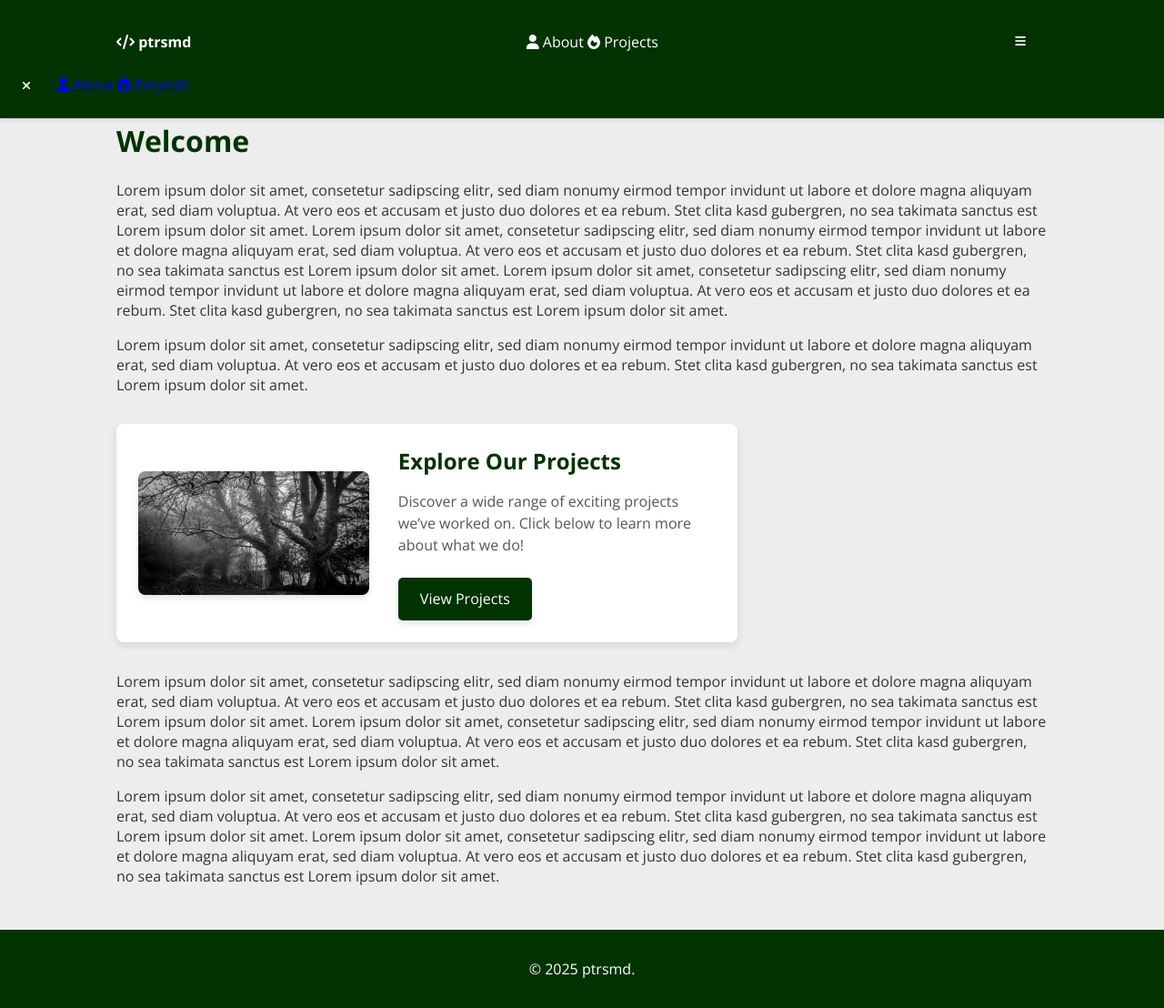
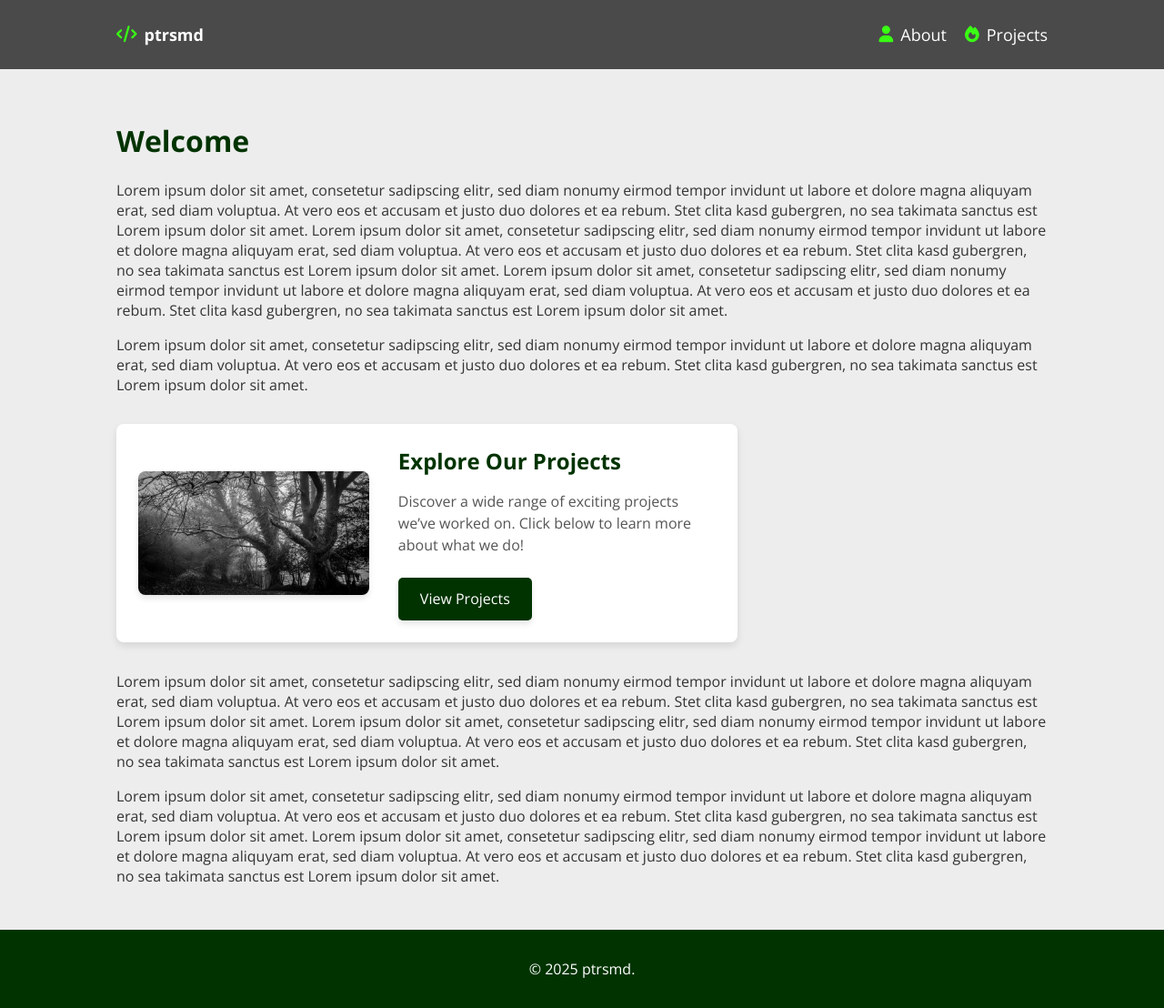
Before and after one commit to schminho/schminho.github.io, a Jekyll site: the page built from index.md, in a window 1280 px wide and 1108 px high. Shown: the whole window at 91% size. Built offline with Jekyll 4.4.1, drawn with Linux system fonts in a browser that asks for light colours.

Commit message:
Update style.css

```diff
--- a/assets/css/style.css
+++ b/assets/css/style.css
@@ -20,84 +20,110 @@ body {
     box-sizing: border-box; /* Ensure consistent padding and border calculations */
 }
 
-/* Header styling */
-header {
-    background-color: #003300; /* Dark green background */
-    color: #FFFFFF; /* White text */
+/* Header */
+.header {
     position: fixed;
-    width: 100%; /* Full width for the header */
+    top: 0;
+    width: 100%;
+    background: rgba(33, 33, 33, 0.8);
+    backdrop-filter: blur(5px);
     z-index: 1000;
-    box-shadow: 0 2px 4px rgba(0, 0, 0, 0.1);
-    padding: 1rem 0; /* Ensure height by adding padding */
-    box-sizing: border-box; /* Consistent box model */
+    padding: 1rem 0;
 }
 
-/* Navigation bar should be full width */
+/* Navigation Bar */
 .nav-container {
     width: 100%;
-    background-color: #003300;
+    display: flex;
+    justify-content: center;
     box-sizing: border-box;
-    display: flex;
-    justify-content: center; /* Center content */
 }
 
-/* Navigation content should match page width */
 .nav-content {
-    width: 80%; /* Matches content width */
-    max-width: 1920px; /* Align with main container */
+    width: 80%;
+    max-width: 1920px;
     display: flex;
-    justify-content: space-between; /* Home on left, Projects on right */
+    justify-content: space-between;
     align-items: center;
-    padding: 10px 20px; /* Match content padding */
+    padding: 10px 20px;
 }
 
-/* Updated navigation container */
-.nav-items {
+/* Navigation Links */
+.nav-links {
     display: flex;
-    justify-content: space-between; /* Home left, Projects right */
-    align-items: center;
-    max-width: 80%; /* Align with content */
-    margin: 0 auto; /* Center within the viewport */
-    padding: 0 20px; /* Consistent padding */
+    gap: 20px;
 }
 
-/* Ensure navigation links are inline */
-.nav-items a {
-    color: #FFFFFF;
+.nav-item {
+    color: white;
     text-decoration: none;
     font-size: 18px;
     display: flex;
     align-items: center;
-    gap: 8px; /* Spacing between icon and text */
+    gap: 8px;
 }
 
-/* Push 'Projects' to the right */
-.nav-items a:first-child {
-    margin-right: auto; /* Pushes "Projects" to the right */
+.nav-item strong {
+    font-weight: bold;
 }
 
-/* Individual nav links */
-nav a {
-    color: #FFFFFF; /* White links */
-    text-decoration: none;
-    padding: 0.5rem 0; /* Adjust vertical padding */
-    position: relative; /* Needed for positioning the pseudo-element */
+.nav-item i {
+    color: #39FF14; /* Neon Green for Icons */
 }
 
-nav a::after {
-    content: ""; /* Creates the underline */
-    position: absolute;
-    left: 0; /* Start underline exactly below the text */
-    right: 0; /* Ensure no additional width */
-    bottom: 0; /* Position underline at the very bottom */
-    width: 0; /* Start with no width */
-    height: 2px; /* Height of the underline */
-    background-color: #FFFFFF; /* White underline */
-    transition: width 0.3s ease; /* Smooth animation for underline */
+/* Mobile Menu Button */
+.menu-toggle {
+    display: none;
+    background: none;
+    border: none;
+    font-size: 24px;
+    color: white;
+    cursor: pointer;
 }
 
-nav a:hover::after {
-    width: 100%; /* Expand underline to match the text's width */
+/* Mobile Menu */
+.mobile-menu {
+    position: fixed;
+    top: 0;
+    right: -100%;
+    width: 250px;
+    height: 100%;
+    background: rgba(33, 33, 33, 0.9);
+    backdrop-filter: blur(5px);
+    display: flex;
+    flex-direction: column;
+    padding: 20px;
+    gap: 20px;
+    transition: right 0.3s ease-in-out;
+}
+
+.mobile-menu a {
+    color: white;
+    font-size: 18px;
+}
+
+.close-menu {
+    background: none;
+    border: none;
+    font-size: 24px;
+    color: white;
+    cursor: pointer;
+    align-self: flex-end;
+}
+
+/* Show menu on mobile */
+@media (max-width: 768px) {
+    .nav-links {
+        display: none;
+    }
+
+    .menu-toggle {
+        display: block;
+    }
+
+    .mobile-menu.open {
+        right: 0;
+    }
 }
 
 /* Main content area */
```
